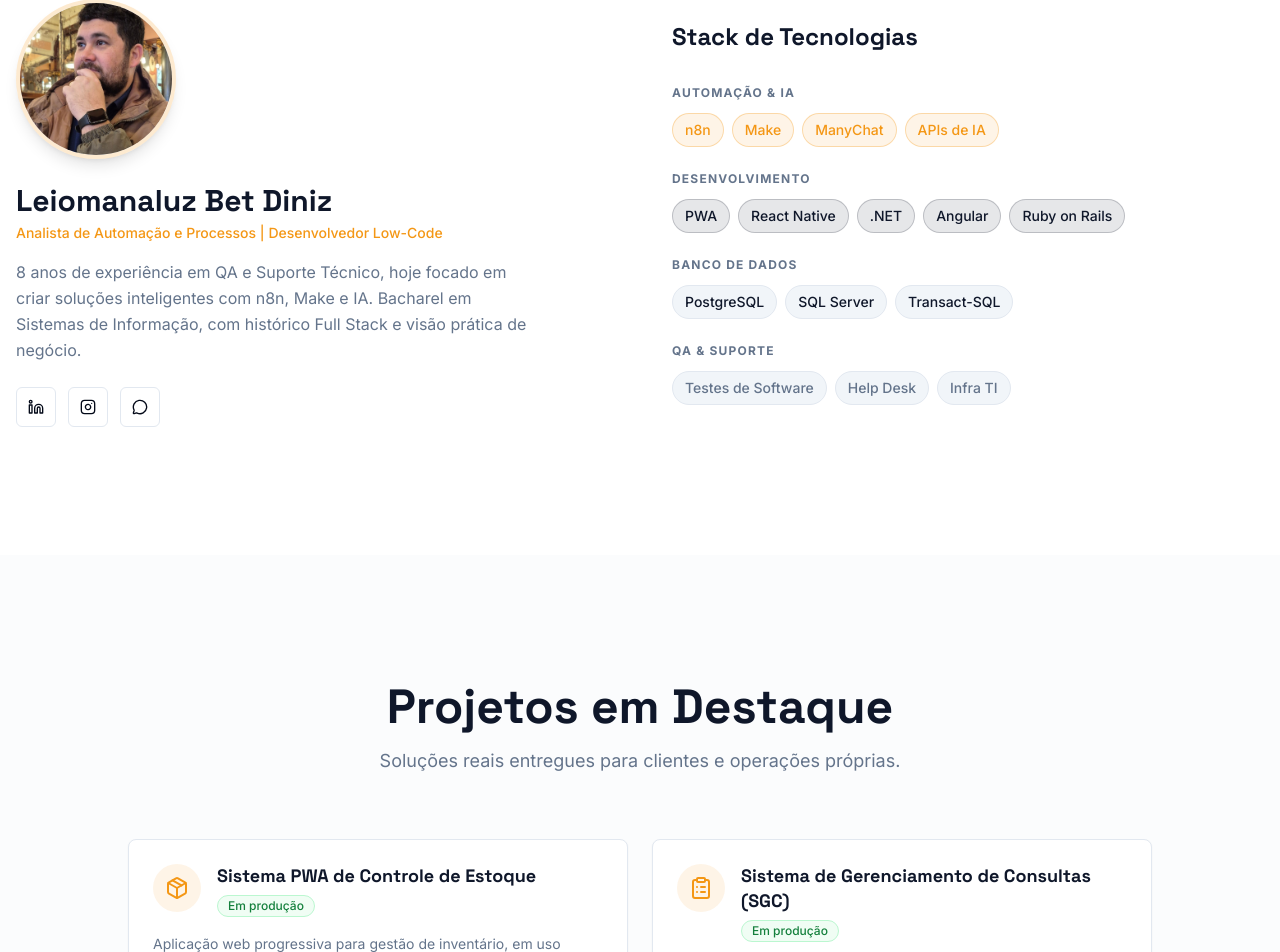
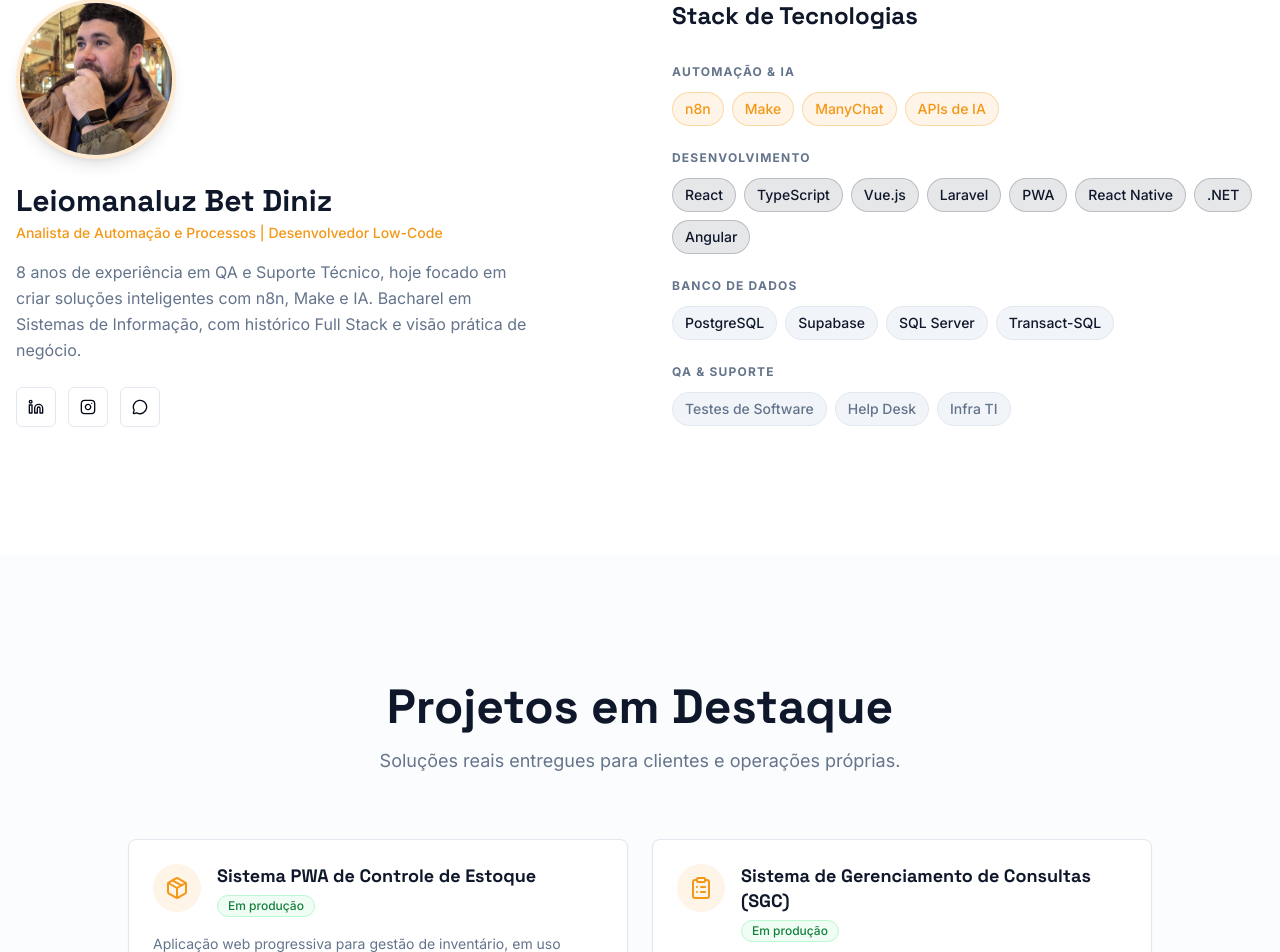
Before and after one commit to leiomandigital/lp_meca_automace_, a React (Vite) app: page / in a window 1280 px wide. Shown: the part 929-1881 px from the top of the page. Built offline with nearby package versions, Linux system fonts and the light colour scheme.

Commit message:
feat: create AboutSection component displaying professional background and technical stack

```diff
--- a/src/components/about-section.tsx
+++ b/src/components/about-section.tsx
@@ -9,12 +9,12 @@ const skillCategories = [
   },
   {
     label: "Desenvolvimento",
-    skills: ["PWA", "React Native", ".NET", "Angular", "Ruby on Rails"],
+    skills: ["React", "TypeScript", "Vue.js", "Laravel", "PWA", "React Native", ".NET", "Angular"],
     className: "bg-primary/10 text-primary border border-primary/20",
   },
   {
     label: "Banco de Dados",
-    skills: ["PostgreSQL", "SQL Server", "Transact-SQL"],
+    skills: ["PostgreSQL", "Supabase", "SQL Server", "Transact-SQL"],
     className: "bg-secondary text-secondary-foreground border border-border",
   },
   {
```
